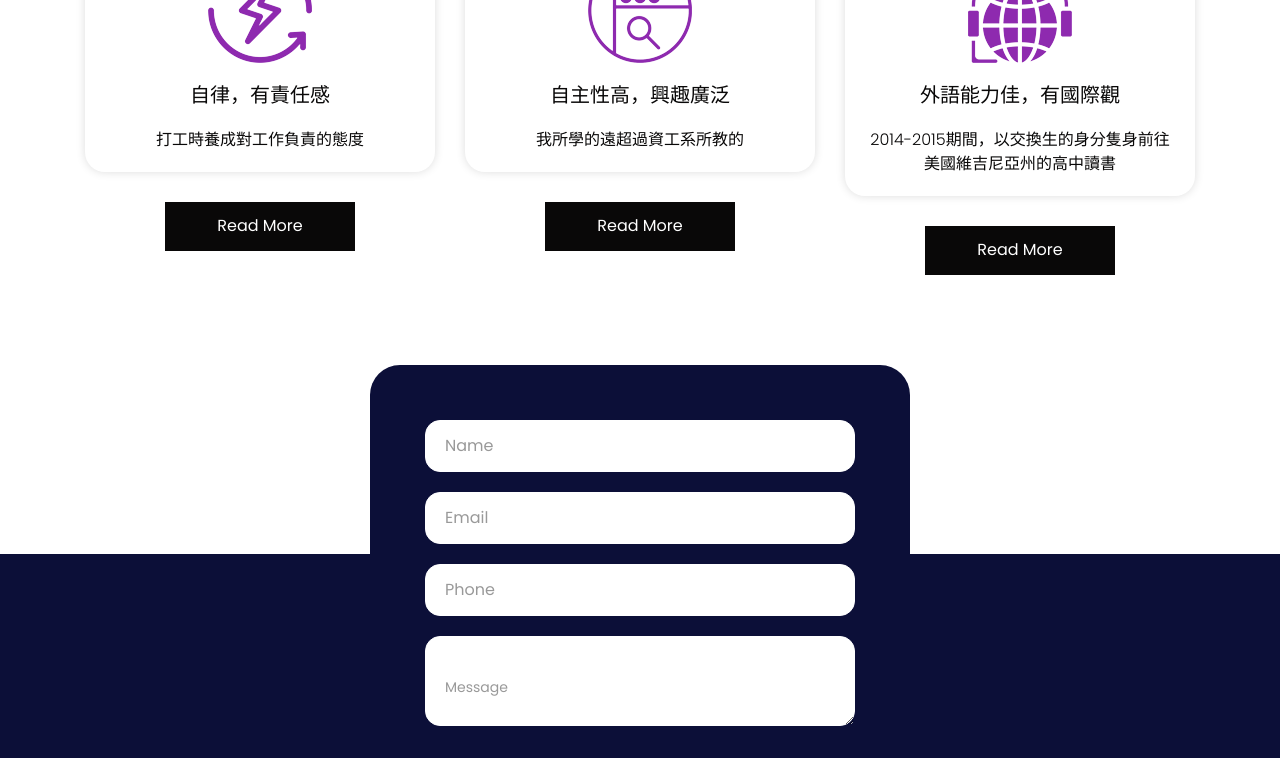
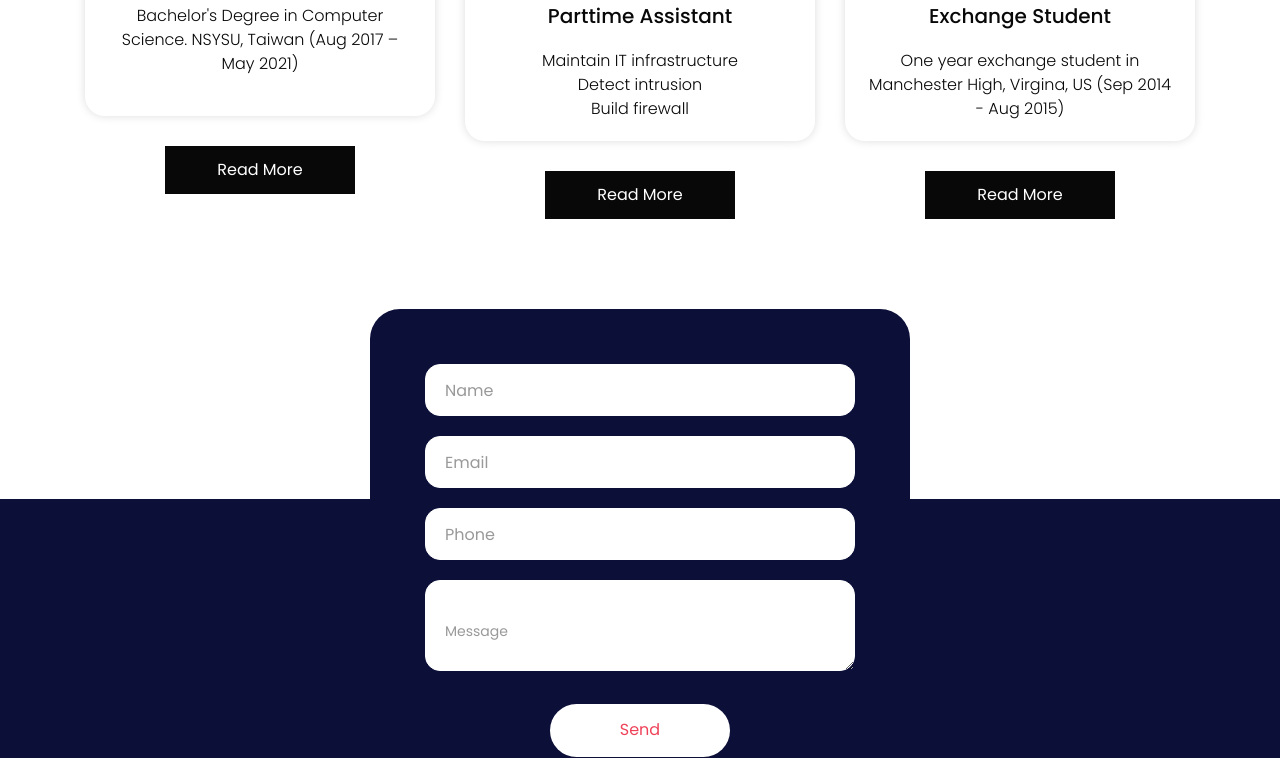
Before and after one commit to song856854132/song856854132.github.io, a plain HTML site: page index.html in a window 1280 px wide. Shown: the part 3508-4266 px from the top of the page. Drawn offline with nearby package versions, Linux system fonts and the light colour scheme.

Commit message:
Big revise, Portfolio, specialize4

```diff
--- a/index.html
+++ b/index.html
@@ -208,25 +208,28 @@
             <div class="row">
                <div class="col-xl-4 col-lg-4 col-md-4 col-sm-12">
                   <div id="box_ho" class="why-box">
-                     <i><img src="images/why1.png" alt="#" /></i>
-                     <h3>自律，有責任感</h3>
-                     <p>打工時養成對工作負責的態度</p>
+                     <i><img src="images/nsysu.png" alt="#" /></i>
+                     <h3><Education/h3>
+                     <p>Bachelor's Degree in Computer Science. NSYSU, Taiwan (Aug 2017 – May 2021)</p>
                   </div>
                   <a class="read_more bg" href="#">Read More</a>
                </div>
                <div class="col-xl-4 col-lg-4 col-md-4 col-sm-12">
                   <div class="why-box">
-                     <i><img src="images/why2.png" alt="#" /></i>
-                     <h3>自主性高，興趣廣泛</h3>
-                     <p>我所學的遠超過資工系所教的</p>
+                     <i><img src="images/TANET-LOGO3-300x204.png" alt="#" /></i>
+                     <h3>Parttime Assistant</h3>
+                     <p>Maintain IT infrastructure<br>
+                        Detect intrusion<br>
+                        Build firewall
+                     </p>
                   </div>
                   <a class="read_more bg" href="#">Read More</a>
                </div>
                <div class="col-xl-4 col-lg-4 col-md-4 col-sm-12">
                   <div class="why-box">
-                     <i><img src="images/why3.png" alt="#" /></i>
-                     <h3>外語能力佳，有國際觀</h3>
-                     <p>2014-2015期間，以交換生的身分隻身前往美國維吉尼亞州的高中讀書</p>
+                     <i><img src="images/EF_Education_First_logo.jpg" alt="#" /></i>
+                     <h3>Exchange Student</h3>
+                     <p>One year exchange student in Manchester High, Virgina, US (Sep 2014 - Aug 2015)</p>
                   </div>
                   <a class="read_more bg" href="#">Read More</a>
                </div>
```
